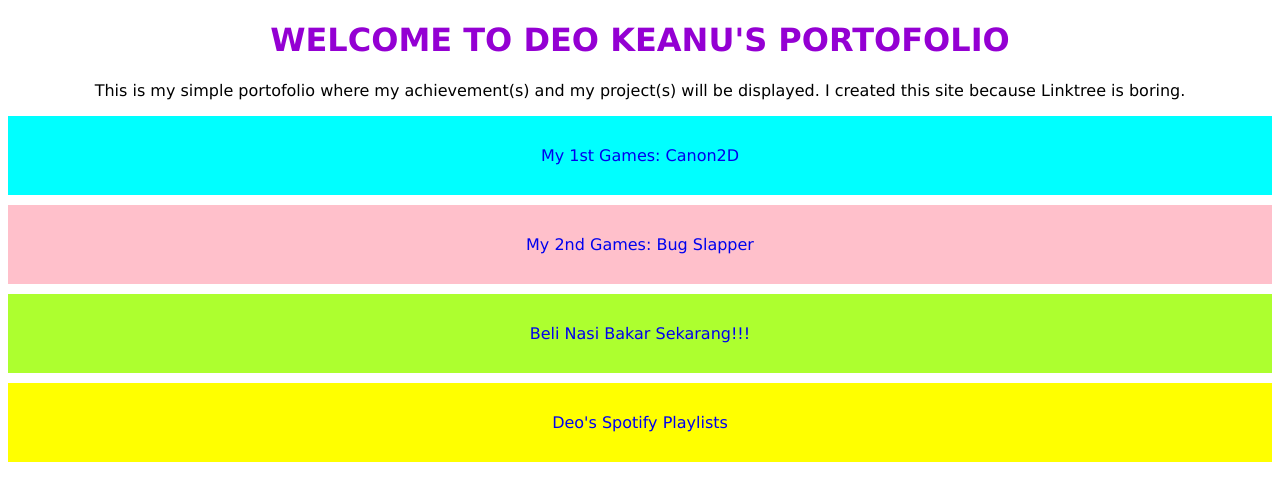
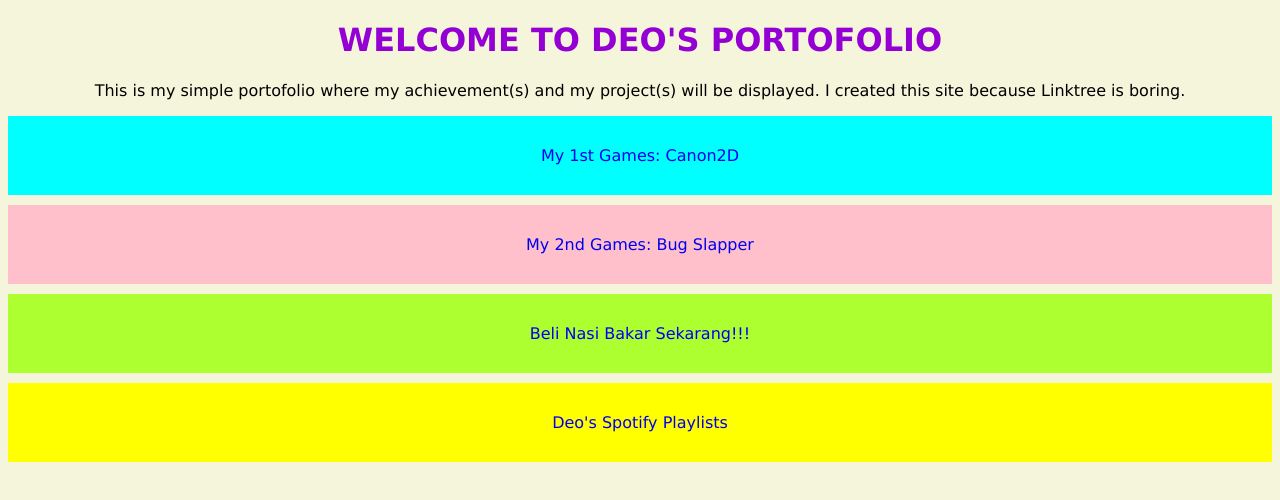
Before and after one commit to DeoKeanu/deokeanu.github.io, a plain HTML site: page index.html in a window 1280 px wide. Drawn offline with Linux system fonts and the light colour scheme.

Commit message:
bg color body update

```diff
--- a/index.html
+++ b/index.html
@@ -5,7 +5,7 @@
         <link href="styles/styles.css" type="text/css"rel="stylesheet" />
     </head>
     <body>
-        <h1>Welcome to Deo Keanu's Portofolio</h1>
+        <h1>Welcome to Deo's Portofolio</h1>
         <p>This is my simple portofolio where my achievement(s) and my project(s) will be displayed.
             I created this site because Linktree is boring.
         </p>
--- a/styles/styles.css
+++ b/styles/styles.css
@@ -1,6 +1,7 @@
 body {
     font-family: Verdana, Geneva, Tahoma, sans-serif;
     text-align: center;
+    background-color:beige;
 }
 h1 {
     color:darkviolet;
```
